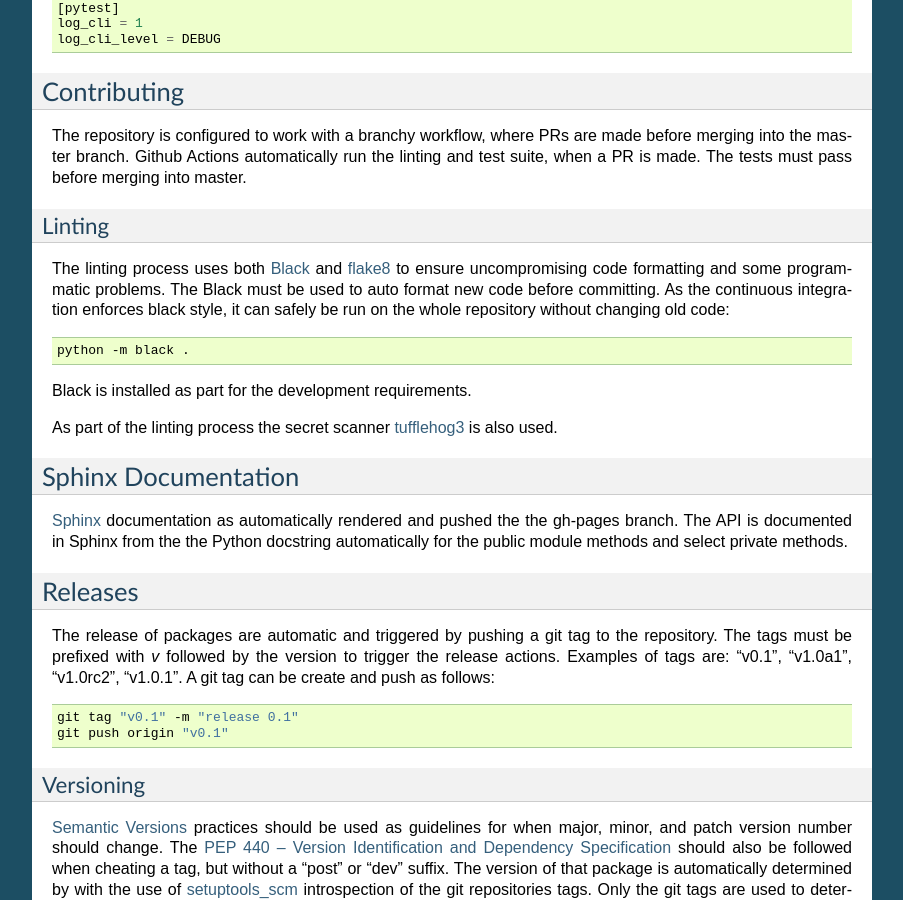
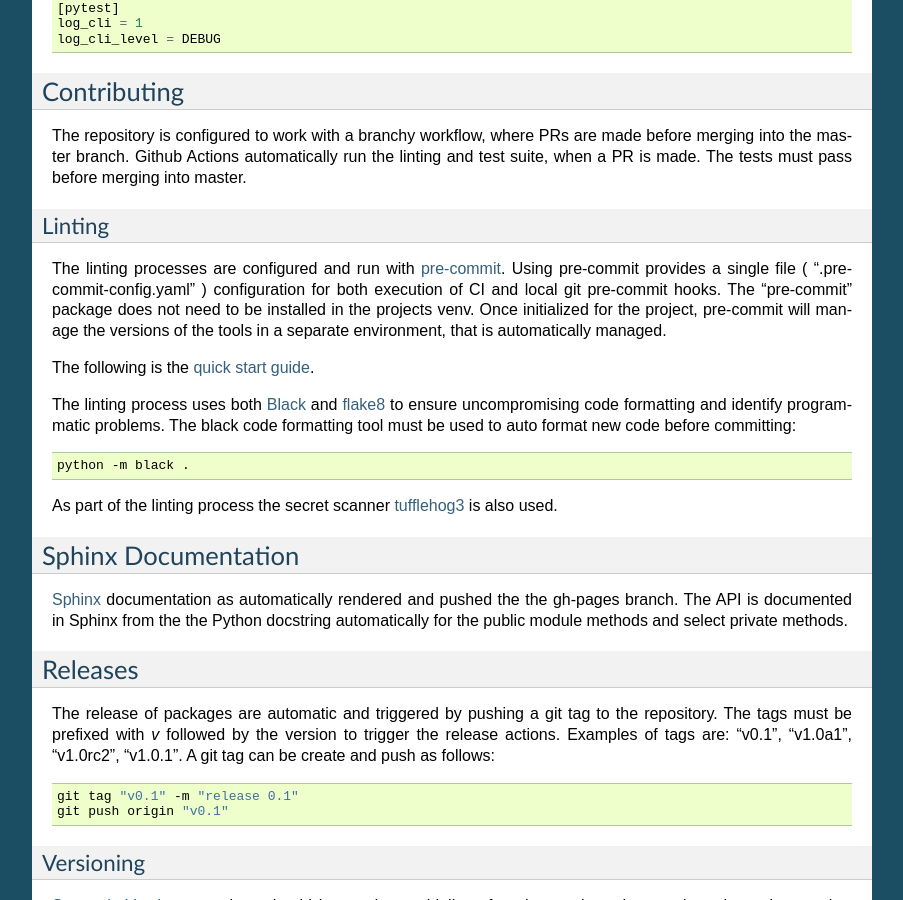
Before and after one commit to niaid/tomojs-pytools, a Sphinx documentation site: the page built from docs/development.rst, in a window 1280 px wide and 900 px high, scrolled down 1259 px. Shown: the whole window, without its empty margins (198-1101 px from the left). Built offline with Sphinx 7.4.7, drawn with Linux system fonts in a browser that asks for light colours.

Commit message:
Update docs for precommit usage
Linting configuration is done with pre-commit. Also
requirement-dev.txt was cleaned up by removing dependencies specified
in pyproject.toml and precommit.

```diff
--- a/docs/development.rst
+++ b/docs/development.rst
@@ -94,17 +94,20 @@ master.
 Linting
 =======
 
+The linting processes are configured and run with `pre-commit <https://pre-commit.com>`_. Using pre-commit provides
+a single file ( ".pre-commit-config.yaml" ) configuration for both execution of CI and local git pre-commit hooks. The
+"pre-commit" package does not need to be installed in the projects venv. Once initialized for the project, pre-commit
+will manage the versions of the tools in a separate environment, that is automatically managed.
+
+The following is the `quick start guide <https://pre-commit.com/#quick-start>`_.
+
 The linting process uses both `Black <https://black.readthedocs.io/en/stable/>`_  and
-`flake8 <https://flake8.pycqa.org/en/latest/>`_ to ensure uncompromising code formatting and some programmatic problems.
-The Black must be used to auto format new code before committing. As the continuous integration enforces black style, it
-can safely be run on the whole repository without changing old code:
+`flake8 <https://flake8.pycqa.org/en/latest/>`_ to ensure uncompromising code formatting and identify programmatic
+problems. The black code formatting tool must be used to auto format new code before committing:
 
 .. code:: bash
 
     python -m black .
-
-
-Black is installed as part for the development requirements.
 
 As part of the linting process the secret scanner `tufflehog3 <https://github.com/feeltheajf/truffleHog3>`_ is also
 used.
--- a/requirements-dev.txt
+++ b/requirements-dev.txt
@@ -1,8 +1,3 @@
 pytest>=6.0
 ome_zarr
-setuptools_scm
-flake8
-black
-wheel
-packaging
 -rrequirements.txt
```
